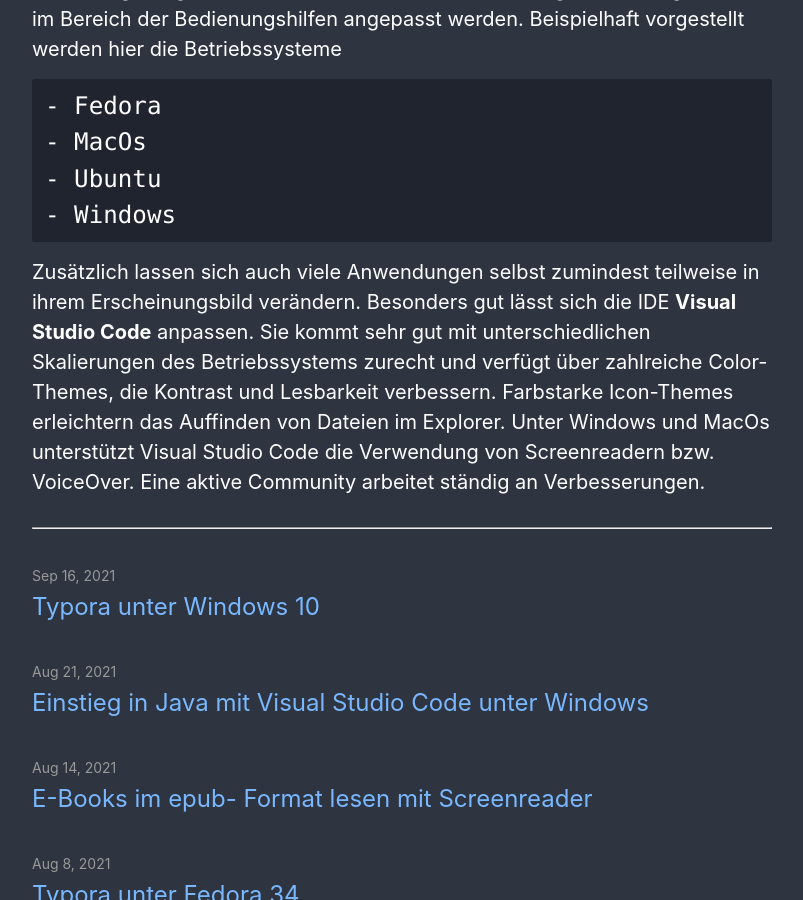
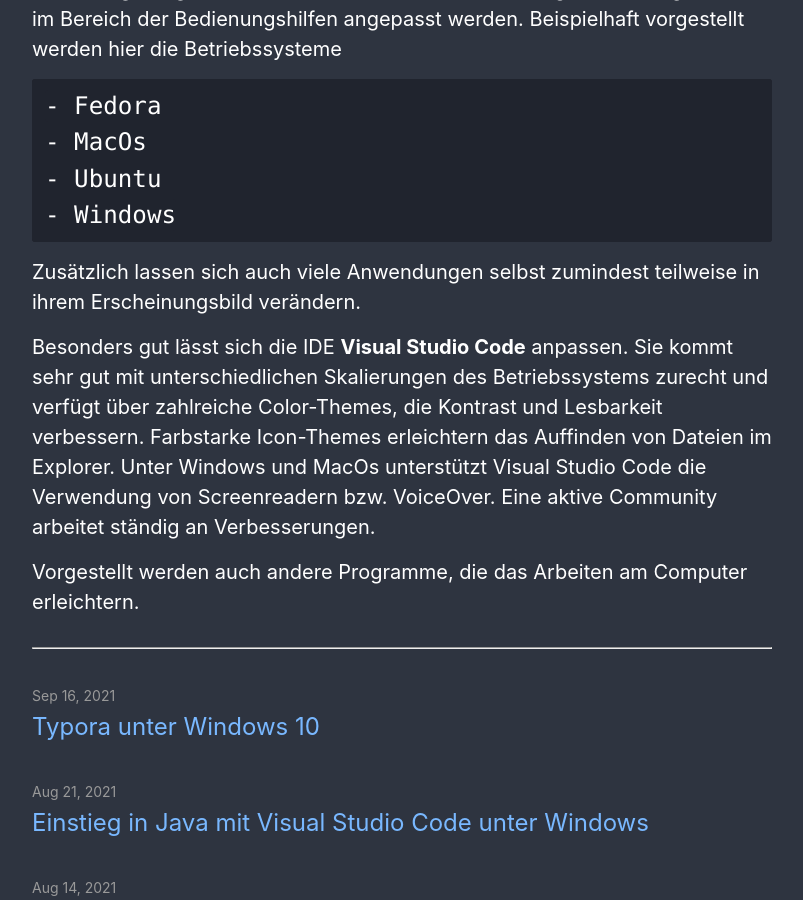
Before and after one commit to henrietteBaum/henrietteBaum.github.io, a Jekyll site: the page built from index.md, in a window 1280 px wide and 900 px high, scrolled down 332 px. Shown: the whole window, without its empty margins (238-1041 px from the left). Built offline with Jekyll 4.4.1, drawn with Linux system fonts in a browser that asks for light colours.

Commit message:
Update index.md

```diff
--- a/index.md
+++ b/index.md
@@ -23,9 +23,14 @@
     - Ubuntu
     - Windows
 
-Zusätzlich lassen sich auch viele Anwendungen selbst zumindest teilweise in ihrem Erscheinungsbild verändern.  Besonders gut lässt sich die IDE **Visual Studio Code** anpassen. Sie kommt sehr gut mit unterschiedlichen Skalierungen des Betriebssystems zurecht und verfügt über zahlreiche Color-Themes, die Kontrast und Lesbarkeit verbessern. Farbstarke Icon-Themes erleichtern das Auffinden von Dateien im Explorer.
+Zusätzlich lassen sich auch viele Anwendungen selbst zumindest teilweise in ihrem Erscheinungsbild verändern.
+
+Besonders gut lässt sich die IDE **Visual Studio Code** anpassen. Sie kommt sehr gut mit unterschiedlichen Skalierungen des Betriebssystems zurecht und verfügt über zahlreiche Color-Themes, die Kontrast und Lesbarkeit verbessern. Farbstarke Icon-Themes erleichtern das Auffinden von Dateien im Explorer.
 Unter Windows und MacOs unterstützt Visual Studio Code die Verwendung von Screenreadern bzw. VoiceOver.
 Eine aktive Community arbeitet ständig an Verbesserungen.
 
+Vorgestellt werden auch andere Programme, die das Arbeiten am Computer erleichtern.
+
+
 
 ___
```
